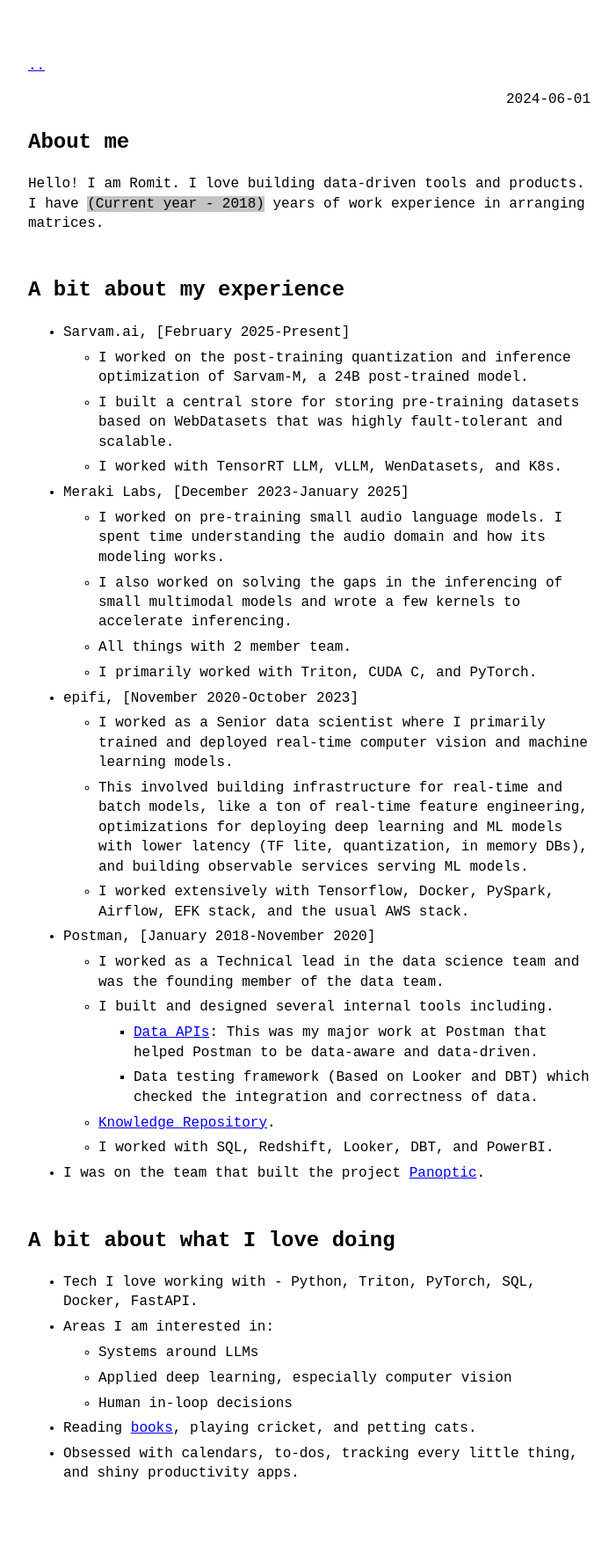
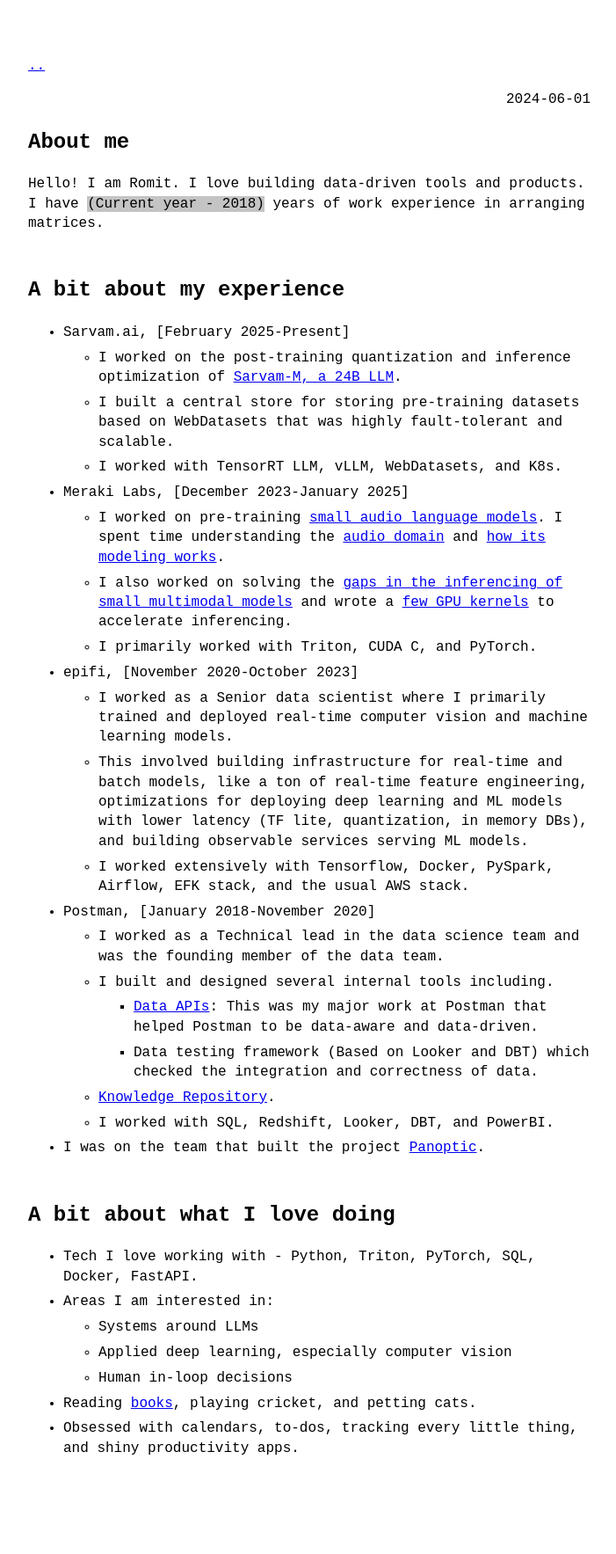
Before and after one commit to romitjain/romitjain.github.io, a Jekyll site: the page built from about.md, in a window 1280 px wide. Shown: the whole page at 88% size, without its empty margins (288-989 px from the left). Built offline with Jekyll 4.4.1, drawn with Linux system fonts in a browser that asks for light colours; after the commit the page ends 1738 px from its top, so only the background shows below that.

Commit message:
Updates to about

```diff
--- a/_data/menu.yml
+++ b/_data/menu.yml
@@ -33,6 +33,8 @@
         url: https://github.com/cmeraki/vit.triton
       - title: Blog on understanding the GPU programming model
         url: https://cmeraki.github.io/gpu-part2.html
+      - title: Project panoptic, Tracking facial recognition systems deployed in India
+        url: https://panoptic.in/about
 
   # - title: by category
   #   entries:
--- a/about.md
+++ b/about.md
@@ -10,14 +10,13 @@
 ## A bit about my experience
 
 - Sarvam.ai, [February 2025-Present]
-    - I worked on the post-training quantization and inference optimization of Sarvam-M, a 24B post-trained model.
+    - I worked on the post-training quantization and inference optimization of [Sarvam-M, a 24B LLM](https://www.sarvam.ai/blogs/sarvam-m).
     - I built a central store for storing pre-training datasets based on WebDatasets that was highly fault-tolerant and scalable.
-    - I worked with TensorRT LLM, vLLM, WenDatasets, and K8s.
+    - I worked with TensorRT LLM, vLLM, WebDatasets, and K8s.
 
 - Meraki Labs, [December 2023-January 2025]
-    - I worked on pre-training small audio language models. I spent time understanding the audio domain and how its modeling works.
-    - I also worked on solving the gaps in the inferencing of small multimodal models and wrote a few kernels to accelerate inferencing.
-    - All things with 2 member team.
+    - I worked on pre-training [small audio language models](https://huggingface.co/11mlabs/indri-0.1-124m-tts). I spent time understanding the [audio domain](https://pypi.org/project/audiotoken/) and [how its modeling works](https://www.indrivoice.ai/blog/2024-11-19-audio-modelling).
+    - I also worked on solving the [gaps in the inferencing of small multimodal models](https://github.com/romitjain/gpt-benchmark) and wrote a [few GPU kernels](https://github.com/indri-voice/vit.triton) to accelerate inferencing.
     - I primarily worked with Triton, CUDA C, and PyTorch.
 
 - epifi, [November 2020-October 2023]
```
